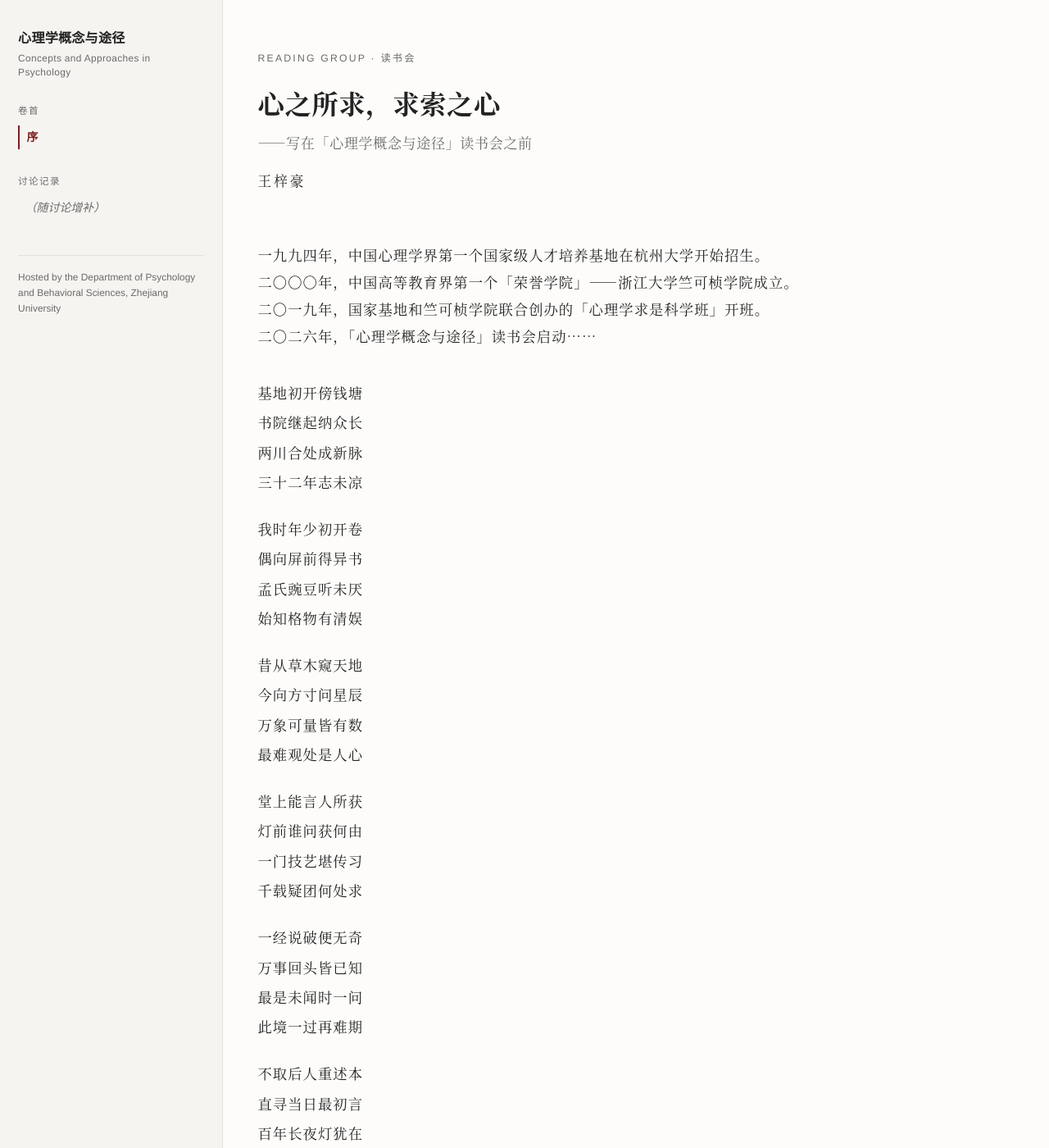
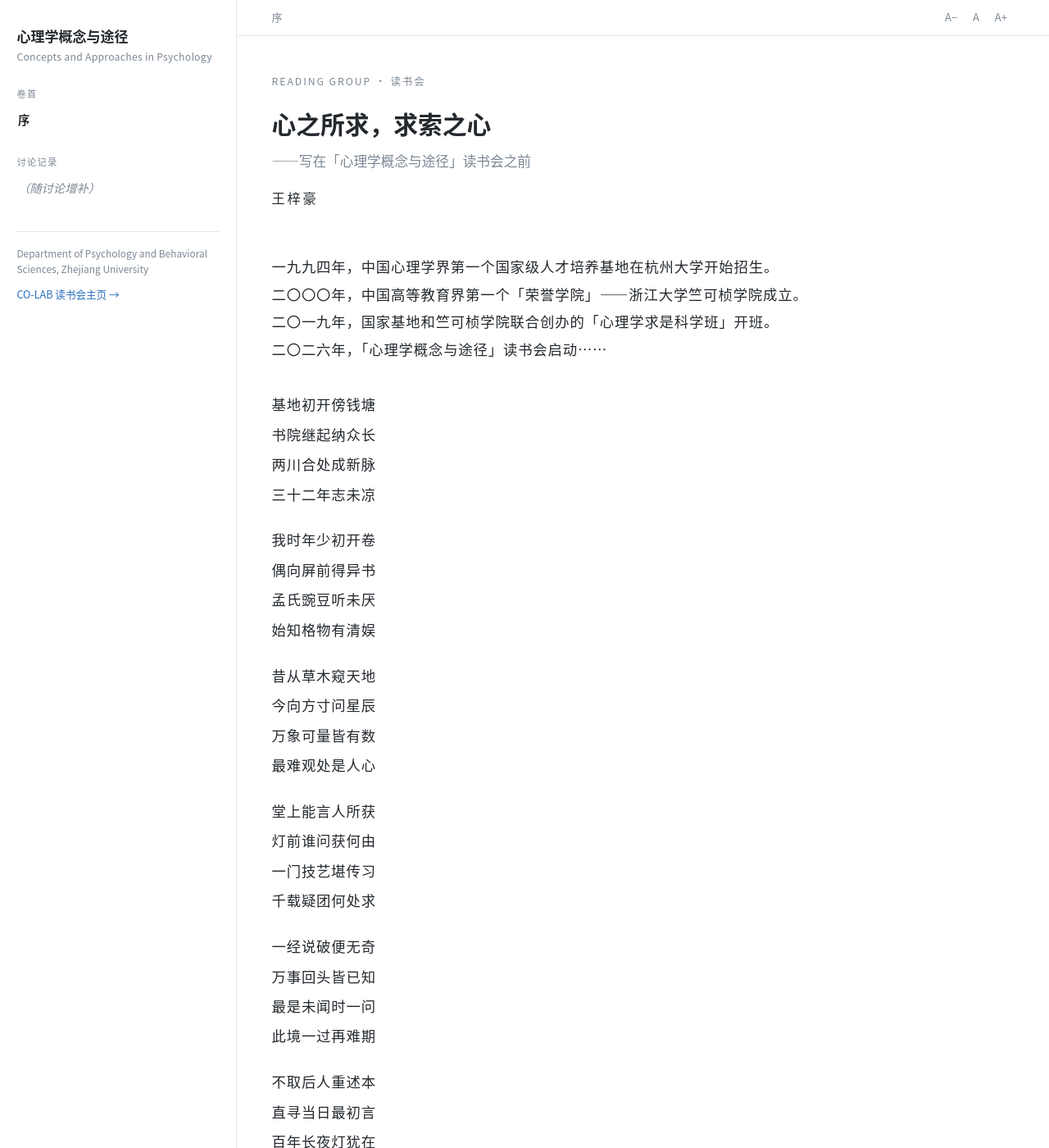
Before and after one commit to Consciousness-Observers/concepts-and-approaches, a Jekyll site: the page built from index.md, in a window 1280 px wide and 1400 px high. Shown: the whole window at 82% size. Built offline with Jekyll 4.4.1, drawn with Linux system fonts in a browser that asks for light colours.

Commit message:
deploy: update site content

```diff
--- a/_layouts/book.html
+++ b/_layouts/book.html
@@ -39,9 +39,20 @@
   {% endfor %}
   <p class="nav-foot">
     <a href="{{ '/feed.xml' | relative_url }}" hidden></a>
-    Hosted by the Department of Psychology and Behavioral Sciences, Zhejiang University
+    Department of Psychology and Behavioral Sciences, Zhejiang University
+    <a class="nav-back" href="https://consciousness-observers.github.io/projects/concepts-approaches-psychology/">CO-LAB 读书会主页 →</a>
   </p>
 </nav>
+
+<div class="book-body">
+<header class="book-header">
+  <span class="crumb">{{ page.title | default: site.title }}</span>
+  <div class="font-ctl" role="group" aria-label="Reading size">
+    <button type="button" data-size="down" aria-label="Smaller text">A−</button>
+    <button type="button" data-size="reset" aria-label="Default text size">A</button>
+    <button type="button" data-size="up" aria-label="Larger text">A+</button>
+  </div>
+</header>
 
 <main class="book-main">
   <article class="book-page">
@@ -53,6 +64,8 @@
     {% if next_url %}<a class="pager-next" href="{{ next_url | relative_url }}">{{ next_title }} →</a>{% endif %}
   </footer>
 </main>
+</div>
 
+<script src="{{ '/assets/js/book.js' | relative_url }}"></script>
 </body>
 </html>
--- a/assets/css/book.css
+++ b/assets/css/book.css
@@ -1,23 +1,24 @@
 :root {
-  --ink: #232323;
-  --muted: #6b6b6b;
-  --rule: #e4e2dd;
-  --paper: #fdfcfa;
-  --accent: #7a1f1f;
-  --nav-bg: #f6f4f0;
-  --max: 44rem;
-  --nav-w: 16rem;
+  --ink: #24292e;
+  --muted: #7b8794;
+  --rule: #e6e6e6;
+  --paper: #ffffff;
+  --accent: #2a6ebb;
+  --nav-w: 17rem;
+  --reading-size: 17px;
+  --max: 46rem;
 }
 
 * { box-sizing: border-box; }
 
-html { font-size: 17px; }
+html { font-size: var(--reading-size); }
 
 body {
   margin: 0;
   background: var(--paper);
   color: var(--ink);
-  font-family: "Source Han Serif SC", "Songti SC", "Noto Serif CJK SC", Georgia, serif;
+  font-family: "Source Han Sans SC", "PingFang SC", "Noto Sans CJK SC",
+    -apple-system, "Helvetica Neue", Helvetica, Arial, sans-serif;
   line-height: 1.85;
   -webkit-font-smoothing: antialiased;
 }
@@ -28,12 +29,11 @@ body {
   top: 0; left: 0; bottom: 0;
   width: var(--nav-w);
   overflow-y: auto;
-  background: var(--nav-bg);
+  background: var(--paper);
   border-right: 1px solid var(--rule);
-  padding: 2rem 1.3rem 2rem;
-  font-family: "Avenir Next", "Helvetica Neue", "PingFang SC", sans-serif;
-  font-size: 0.82rem;
-  line-height: 1.5;
+  padding: 1.8rem 1.2rem 2rem;
+  font-size: 0.84rem;
+  line-height: 1.55;
 }
 
 .book-title {
@@ -41,160 +41,206 @@ body {
   color: var(--ink);
   text-decoration: none;
   font-weight: 600;
-  font-size: 0.95rem;
-  letter-spacing: .01em;
+  font-size: 1rem;
 }
 
 .book-title small {
   display: block;
-  margin-top: .3rem;
+  margin-top: .25rem;
   color: var(--muted);
   font-weight: 400;
-  font-size: 0.7rem;
-  letter-spacing: .03em;
-  line-height: 1.4;
+  font-size: 0.72rem;
+  letter-spacing: .02em;
+  line-height: 1.45;
 }
 
 .nav-part {
-  margin: 1.8rem 0 .5rem;
-  font-size: 0.68rem;
+  margin: 1.6rem 0 .4rem;
+  font-size: 0.66rem;
   letter-spacing: .12em;
   text-transform: uppercase;
   color: var(--muted);
 }
 
 .book-nav ul { list-style: none; margin: 0; padding: 0; }
-.book-nav li { margin: 0 0 .15rem; }
+.book-nav li { margin: 0; }
 
 .book-nav li a {
   display: block;
-  padding: .25rem .5rem;
-  border-left: 2px solid transparent;
-  color: #454545;
+  padding: .28rem .1rem;
+  color: #58616b;
   text-decoration: none;
+  border-bottom: 0;
 }
 
-.book-nav li a:hover { color: var(--ink); border-left-color: var(--rule); }
+.book-nav li a:hover { color: var(--accent); }
 
 .book-nav li a.is-current {
-  color: var(--accent);
-  border-left-color: var(--accent);
+  color: var(--ink);
   font-weight: 600;
 }
 
-.nav-empty { padding: .25rem .5rem; color: var(--muted); font-style: italic; }
+.nav-empty { padding: .28rem .1rem; color: var(--muted); font-style: italic; }
 
 .nav-foot {
-  margin-top: 2.5rem;
-  padding-top: 1rem;
+  margin-top: 2.2rem;
+  padding-top: .9rem;
   border-top: 1px solid var(--rule);
   color: var(--muted);
   font-size: 0.7rem;
   line-height: 1.6;
 }
 
+.nav-back {
+  display: block;
+  margin-top: .7rem;
+  color: var(--accent);
+  text-decoration: none;
+  font-size: .74rem;
+}
+
+.nav-back:hover { text-decoration: underline; }
+
+/* ---------- header bar ---------- */
+.book-body { margin-left: var(--nav-w); }
+
+.book-header {
+  display: flex;
+  align-items: center;
+  justify-content: space-between;
+  gap: 1rem;
+  padding: .55rem 2.5rem;
+  border-bottom: 1px solid var(--rule);
+  font-size: .76rem;
+  color: var(--muted);
+  position: sticky;
+  top: 0;
+  background: rgba(255, 255, 255, .96);
+  backdrop-filter: blur(3px);
+  z-index: 5;
+}
+
+.font-ctl { display: flex; align-items: center; gap: .1rem; }
+
+.font-ctl button {
+  font: inherit;
+  line-height: 1;
+  padding: .25rem .45rem;
+  border: 1px solid transparent;
+  border-radius: 4px;
+  background: transparent;
+  color: var(--muted);
+  cursor: pointer;
+}
+
+.font-ctl button:hover { border-color: var(--rule); color: var(--ink); }
+.font-ctl .is-label { cursor: default; font-size: .72rem; letter-spacing: .04em; }
+
 /* ---------- page ---------- */
 .book-main {
-  margin-left: var(--nav-w);
-  padding: 3.5rem 2.5rem 5rem;
+  padding: 2.6rem 2.5rem 5rem;
 }
 
 .book-page { max-width: var(--max); }
 .book-page > *:first-child { margin-top: 0; }
 
 h1 {
-  font-size: 1.9rem;
-  line-height: 1.4;
+  font-size: 1.75rem;
+  line-height: 1.45;
   font-weight: 600;
-  letter-spacing: .02em;
   margin: 0 0 2rem;
 }
 
 h2 {
-  font-size: 1.25rem;
+  font-size: 1.2rem;
   font-weight: 600;
-  margin: 3rem 0 1rem;
-  letter-spacing: .02em;
+  margin: 2.8rem 0 .9rem;
+  padding-bottom: .35rem;
+  border-bottom: 1px solid var(--rule);
 }
 
-h3 { font-size: 1.05rem; font-weight: 600; margin: 2rem 0 .6rem; }
+h3 { font-size: 1.02rem; font-weight: 600; margin: 1.8rem 0 .5rem; }
 
-p { margin: 0 0 1.15rem; }
+p { margin: 0 0 1.1rem; }
 
-a { color: var(--accent); text-decoration-thickness: 1px; text-underline-offset: 2px; }
+a { color: var(--accent); text-decoration: underline; text-decoration-thickness: 1px; text-underline-offset: 2px; }
 
 blockquote {
-  margin: 1.6rem 0;
-  padding: .2rem 0 .2rem 1.1rem;
+  margin: 1.5rem 0;
+  padding: .2rem 0 .2rem 1rem;
   border-left: 3px solid var(--rule);
-  color: var(--muted);
+  color: #4c545c;
 }
 
-ul, ol { margin: 0 0 1.2rem; padding-left: 1.3rem; }
-li { margin-bottom: .35rem; }
+ul, ol { margin: 0 0 1.15rem; padding-left: 1.25rem; }
+li { margin-bottom: .3rem; }
 
-hr { border: 0; border-top: 1px solid var(--rule); margin: 3rem 0; }
+hr { border: 0; border-top: 1px solid var(--rule); margin: 2.6rem 0; }
 
 img { max-width: 100%; height: auto; }
 
+code {
+  font-family: "SF Mono", Menlo, Consolas, monospace;
+  font-size: .9em;
+  background: #f5f5f5;
+  padding: .1em .35em;
+  border-radius: 3px;
+}
+
 /* ---------- cover ---------- */
-.cover { margin-bottom: 3.5rem; }
+.cover { margin-bottom: 3rem; }
 
 .cover-kicker {
-  font-family: "Avenir Next", "Helvetica Neue", "PingFang SC", sans-serif;
   font-size: .72rem;
-  letter-spacing: .18em;
+  letter-spacing: .16em;
   text-transform: uppercase;
   color: var(--muted);
-  margin-bottom: 1.2rem;
+  margin-bottom: 1.1rem;
 }
 
-.cover h1 { margin-bottom: .6rem; }
+.cover h1 { margin-bottom: .5rem; }
 
 .cover-sub {
-  font-size: 1rem;
+  font-size: .98rem;
   color: var(--muted);
   margin-bottom: .9rem;
-  letter-spacing: .04em;
 }
 
 .cover-author {
-  font-size: .98rem;
+  font-size: .95rem;
   letter-spacing: .18em;
   color: var(--ink);
-  margin-bottom: 2.4rem;
+  margin-bottom: 2.2rem;
 }
 
 /* ---------- verse ---------- */
 .verse {
   font-size: 1.02rem;
   line-height: 2.1;
-  letter-spacing: .06em;
-  margin: 0 0 2rem;
+  letter-spacing: .05em;
 }
 
-.verse .stanza { margin-bottom: 1.2rem; }
+.verse .stanza { margin-bottom: 1.15rem; }
 
-.verse .preface-lines { margin-bottom: 2rem; line-height: 1.9; }
+.verse .preface-lines { margin-bottom: 1.9rem; line-height: 1.95; }
 
 .signed {
   text-align: right;
   color: var(--muted);
-  font-size: .95rem;
-  margin-top: 2rem;
+  font-size: .92rem;
+  margin-top: 1.8rem;
 }
 
 /* ---------- pager ---------- */
 .book-pager {
   max-width: var(--max);
-  margin-top: 4rem;
-  padding-top: 1.4rem;
+  margin-top: 3.5rem;
+  padding-top: 1.2rem;
   border-top: 1px solid var(--rule);
   display: flex;
   justify-content: space-between;
   gap: 1rem;
-  font-family: "Avenir Next", "Helvetica Neue", "PingFang SC", sans-serif;
-  font-size: .85rem;
+  font-size: .82rem;
 }
 
 .book-pager a { text-decoration: none; }
@@ -207,9 +253,10 @@ img { max-width: 100%; height: auto; }
     width: auto;
     border-right: 0;
     border-bottom: 1px solid var(--rule);
-    padding: 1.4rem 1.2rem;
+    padding: 1.3rem 1.2rem;
   }
-  .book-main { margin-left: 0; padding: 2.2rem 1.2rem 4rem; }
-  html { font-size: 16px; }
-  h1 { font-size: 1.55rem; }
+  .book-body { margin-left: 0; }
+  .book-header { padding: .5rem 1.2rem; }
+  .book-main { padding: 1.8rem 1.2rem 4rem; }
+  h1 { font-size: 1.45rem; }
 }
--- /dev/null
+++ b/assets/js/book.js
@@ -0,0 +1,33 @@
+/* Reading size: A- / A / A+ in the header, remembered between visits.
+   The page is sized from html { font-size: var(--reading-size) }, so one
+   number moves the headings, the verse and the pager together. */
+(function () {
+  "use strict";
+
+  var KEY = "cap-reading-size";
+  var MIN = 14, MAX = 22, STEP = 1, DEFAULT = 17;
+  var root = document.documentElement;
+
+  function apply(px) {
+    root.style.setProperty("--reading-size", px + "px");
+    try { localStorage.setItem(KEY, String(px)); } catch (e) {}
+  }
+
+  function current() {
+    var saved = parseInt(localStorage.getItem(KEY) || "", 10);
+    return isNaN(saved) ? DEFAULT : saved;
+  }
+
+  apply(current());
+
+  document.querySelectorAll("[data-size]").forEach(function (btn) {
+    btn.addEventListener("click", function () {
+      var mode = btn.getAttribute("data-size");
+      var next = current();
+      if (mode === "up") next = Math.min(MAX, next + STEP);
+      else if (mode === "down") next = Math.max(MIN, next - STEP);
+      else next = DEFAULT;
+      apply(next);
+    });
+  });
+})();
```
